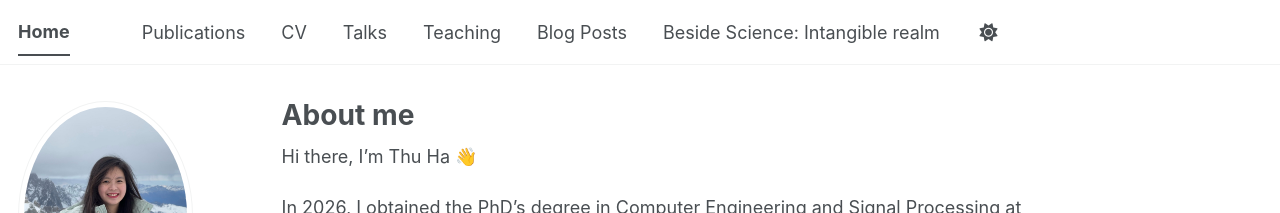
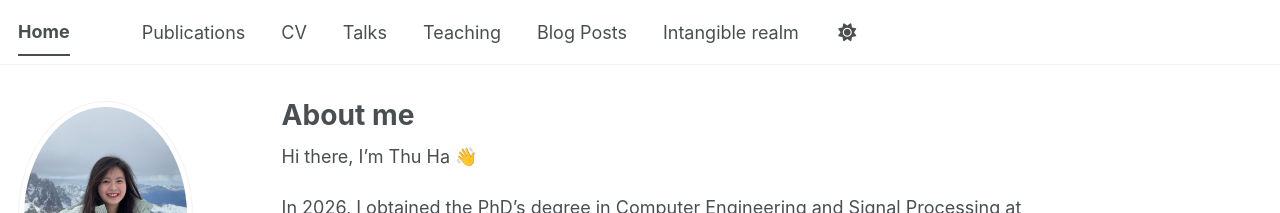
Before and after one commit to ChionanthusRetusus/thuhaphi.github.io, a Jekyll site: the page built from _pages/about.md, in a window 1280 px wide. Shown: the top 213 px of the page. Built offline with Jekyll 4.4.1, drawn with Linux system fonts in a browser that asks for light colours; some web fonts are replaced; a script bundle is joined from its source files by our own code; library files that are not in the unit come from our copies.

Commit message:
Update navigation.yml

```diff
--- a/_data/navigation.yml
+++ b/_data/navigation.yml
@@ -29,5 +29,5 @@ main:
   # - title: "CV"
   #   url: /cv-json/
 
-  - title: "Beside Science: Intangible realm"
+  - title: "Intangible realm"
     url: /markdown/
```
